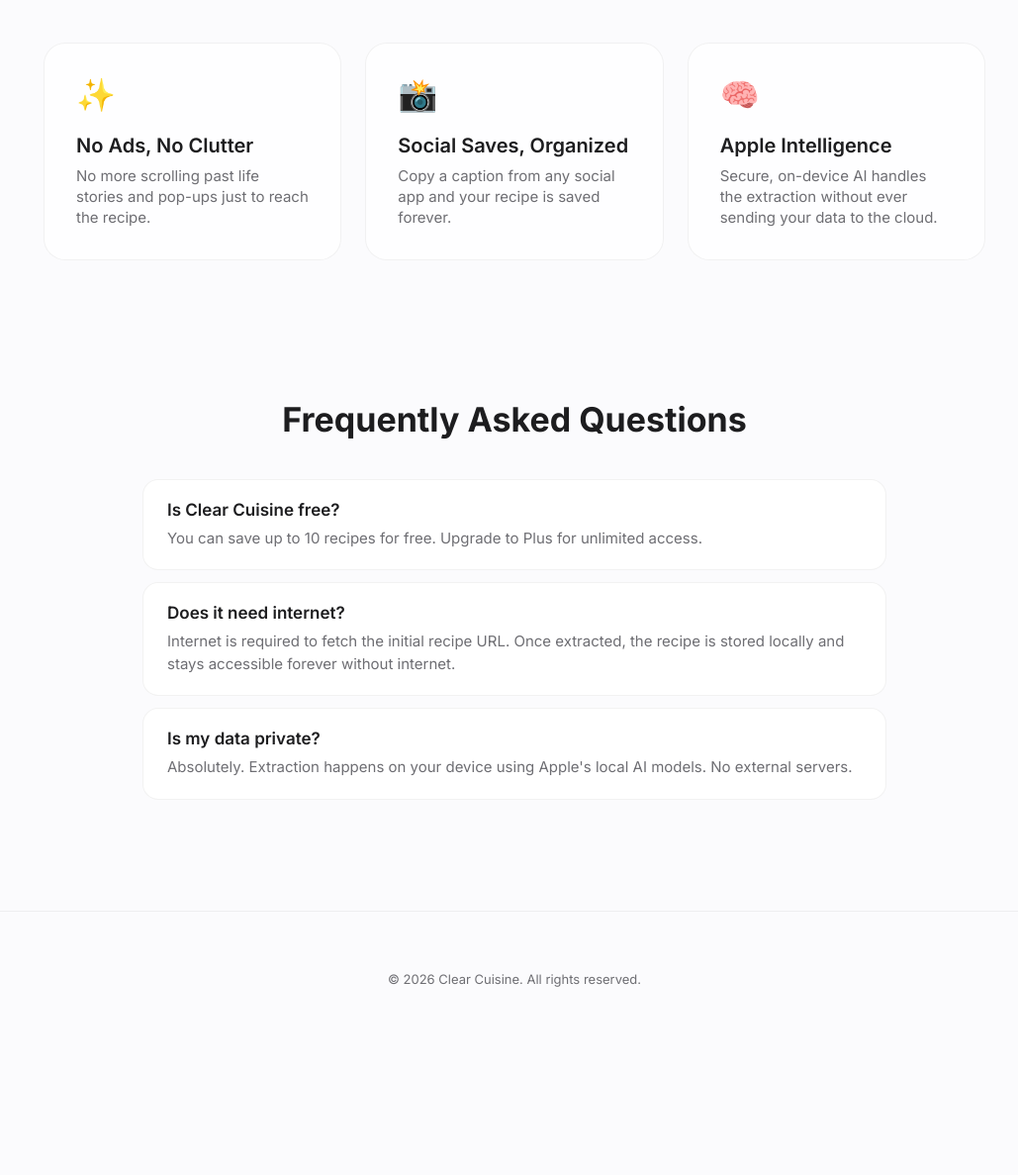
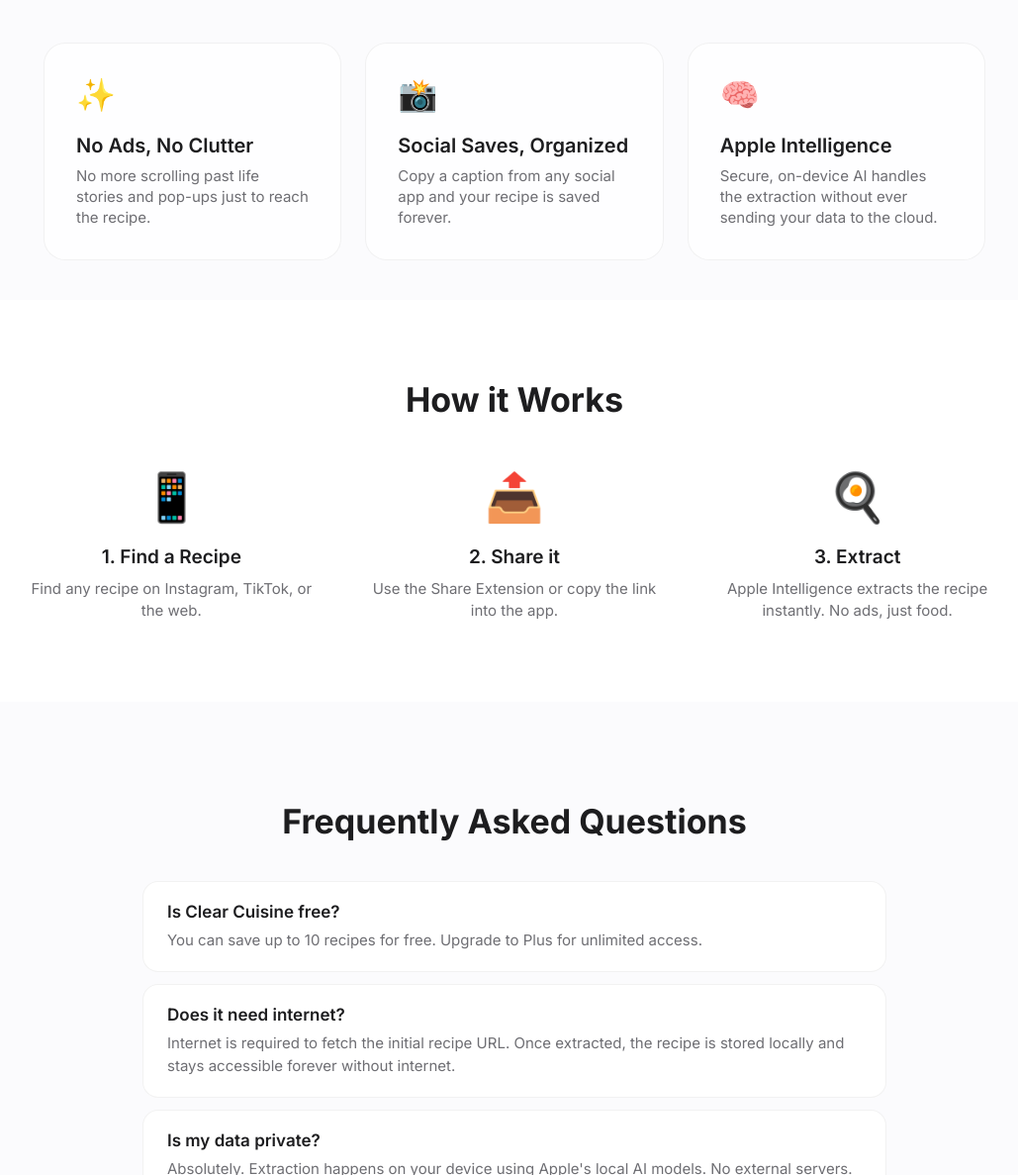
Before and after one commit to veyselkurnaz/Clear-Cuisine, a plain HTML site: page index.html in a window 1280 px wide. Shown: the part 515-1702 px from the top of the page at 99% size, without its empty margins (120-1149 px from the left). Before the commit the page ends 1572 px from the top, so only its background shows below. Drawn offline with Linux system fonts and the light colour scheme.

Commit message:
Update index.html

```diff
--- a/index.html
+++ b/index.html
@@ -1,5 +1,6 @@
 <!DOCTYPE html>
 <html lang="en">
+
 <head>
     <meta charset="UTF-8">
     <meta name="viewport" content="width=device-width, initial-scale=1.0">
@@ -122,6 +123,7 @@
             letter-spacing: -1.2px;
             margin-bottom: 12px;
             background: linear-gradient(180deg, #1d1d1f 0%, #434345 100%);
+            background-clip: text;
             -webkit-background-clip: text;
             -webkit-text-fill-color: transparent;
         }
@@ -184,7 +186,7 @@
         }
 
         .feature-card:hover {
-            box-shadow: 0 10px 30px rgba(0,0,0,0.04);
+            box-shadow: 0 10px 30px rgba(0, 0, 0, 0.04);
             transform: translateY(-2px);
         }
 
@@ -204,6 +206,48 @@
             font-size: 15px;
             color: var(--text-secondary);
             line-height: 1.4;
+        }
+
+        /* How it Works */
+        .how-it-works {
+            background: #fff;
+            padding: 80px 24px;
+            text-align: center;
+        }
+
+        .how-it-works h2 {
+            font-size: 34px;
+            font-weight: 700;
+            margin-bottom: 48px;
+        }
+
+        .steps-container {
+            max-width: 1000px;
+            margin: 0 auto;
+            display: grid;
+            grid-template-columns: repeat(3, 1fr);
+            gap: 40px;
+        }
+
+        .step-item img {
+            width: 100%;
+            max-width: 240px;
+            border-radius: 20px;
+            margin-bottom: 24px;
+            box-shadow: 0 20px 40px rgba(0, 0, 0, 0.06);
+            border: 1px solid var(--card-border);
+        }
+
+        .step-item h4 {
+            font-size: 19px;
+            font-weight: 600;
+            margin-bottom: 10px;
+        }
+
+        .step-item p {
+            font-size: 15px;
+            color: var(--text-secondary);
+            line-height: 1.5;
         }
 
         /* FAQ */
@@ -258,31 +302,40 @@
             .features {
                 grid-template-columns: 1fr;
             }
+
             .hero h1 {
                 font-size: 40px;
             }
+
             .hero p.tagline {
                 font-size: 20px;
             }
+
             .nav-links {
                 display: none;
             }
         }
     </style>
 </head>
+
 <body>
 
     <nav>
         <div class="nav-container">
             <div class="logo">
                 <div class="logo-box">
-                    <svg width="20" height="20" viewBox="0 0 24 24" fill="none" stroke="white" stroke-width="2.5" stroke-linecap="round" stroke-linejoin="round"><path d="M12 2v2M12 20v2M4.93 4.93l1.41 1.41M17.66 17.66l1.41 1.41M2 12h2M20 12h2M6.34 17.66l-1.41 1.41M19.07 4.93l-1.41 1.41"/></svg>
+                    <svg width="20" height="20" viewBox="0 0 24 24" fill="none" stroke="white" stroke-width="2.5"
+                        stroke-linecap="round" stroke-linejoin="round">
+                        <path
+                            d="M12 2v2M12 20v2M4.93 4.93l1.41 1.41M17.66 17.66l1.41 1.41M2 12h2M20 12h2M6.34 17.66l-1.41 1.41M19.07 4.93l-1.41 1.41" />
+                    </svg>
                 </div>
                 Clear Cuisine
             </div>
             <ul class="nav-links">
                 <li><a href="#" data-i18n="nav_gallery">Gallery</a></li>
                 <li><a href="#" data-i18n="nav_faq">FAQ</a></li>
+                <li><a href="privacy.html" data-i18n="nav_privacy">Privacy</a></li>
                 <li><a href="#" data-i18n="nav_support">Support</a></li>
                 <li>
                     <select class="lang-select" id="languageSelector">
@@ -297,10 +350,14 @@
     <header class="hero">
         <h1 data-i18n="hero_title">Cooking, Simplified.</h1>
         <p class="tagline" data-i18n="hero_subtitle">Your recipes, clean and always at hand. 100% Offline.</p>
-        <p class="desc" data-i18n="hero_description">Clear Cuisine automatically removes ads and clutter from any recipe link, leaving you with just what matters: the ingredients and instructions.</p>
+        <p class="desc" data-i18n="hero_description">Clear Cuisine automatically removes ads and clutter from any recipe
+            link, leaving you with just what matters: the ingredients and instructions.</p>
 
         <a href="#" class="app-store-btn">
-            <svg class="app-store-icon" viewBox="0 0 24 24" fill="currentColor"><path d="M18.71 19.5c-.83 1.24-1.71 2.45-3.1 2.48-1.34.03-1.77-.79-3.29-.79-1.53 0-2 .77-3.27.82-1.31.05-2.3-1.32-3.14-2.53C4.25 17 2.94 12.45 4.7 9.39c.87-1.52 2.43-2.48 4.12-2.51 1.28-.02 2.5.87 3.29.87.78 0 2.26-1.07 3.81-.91.65.03 2.47.26 3.64 1.98-.09.06-2.17 1.28-2.15 3.81.03 3.02 2.65 4.03 2.68 4.04-.03.07-.42 1.44-1.38 2.83M13 3.5c.73-.83 1.94-1.46 2.94-1.5.13 1.17-.34 2.35-1.04 3.19-.69.85-1.83 1.51-2.95 1.42-.15-1.15.41-2.35 1.05-3.11z"/></svg>
+            <svg class="app-store-icon" viewBox="0 0 24 24" fill="currentColor">
+                <path
+                    d="M18.71 19.5c-.83 1.24-1.71 2.45-3.1 2.48-1.34.03-1.77-.79-3.29-.79-1.53 0-2 .77-3.27.82-1.31.05-2.3-1.32-3.14-2.53C4.25 17 2.94 12.45 4.7 9.39c.87-1.52 2.43-2.48 4.12-2.51 1.28-.02 2.5.87 3.29.87.78 0 2.26-1.07 3.81-.91.65.03 2.47.26 3.64 1.98-.09.06-2.17 1.28-2.15 3.81.03 3.02 2.65 4.03 2.68 4.04-.03.07-.42 1.44-1.38 2.83M13 3.5c.73-.83 1.94-1.46 2.94-1.5.13 1.17-.34 2.35-1.04 3.19-.69.85-1.83 1.51-2.95 1.42-.15-1.15.41-2.35 1.05-3.11z" />
+            </svg>
             <span data-i18n="cta_download">Download on the App Store</span>
         </a>
     </header>
@@ -319,7 +376,29 @@
         <div class="feature-card">
             <span class="feature-icon">🧠</span>
             <h3 data-i18n="feature_3_title">Apple Intelligence</h3>
-            <p data-i18n="feature_3_desc">Secure, on-device AI handles the extraction without ever sending your data to the cloud.</p>
+            <p data-i18n="feature_3_desc">Secure, on-device AI handles the extraction without ever sending your data to
+                the cloud.</p>
+        </div>
+    </section>
+
+    <section class="how-it-works" id="how-it-works">
+        <h2 data-i18n="how_it_works_title">How it Works</h2>
+        <div class="steps-container">
+            <div class="step-item">
+                <div style="font-size: 48px; margin-bottom: 20px;">📱</div>
+                <h4 data-i18n="step_1_title">1. Find a Recipe</h4>
+                <p data-i18n="step_1_desc">Find any recipe on Instagram, TikTok, or the web.</p>
+            </div>
+            <div class="step-item">
+                <div style="font-size: 48px; margin-bottom: 20px;">📤</div>
+                <h4 data-i18n="step_2_title">2. Share it</h4>
+                <p data-i18n="step_2_desc">Use the Share Extension or copy the link into the app.</p>
+            </div>
+            <div class="step-item">
+                <div style="font-size: 48px; margin-bottom: 20px;">🍳</div>
+                <h4 data-i18n="step_3_title">3. Extract</h4>
+                <p data-i18n="step_3_desc">Apple Intelligence extracts the recipe instantly. No ads, just food.</p>
+            </div>
         </div>
     </section>
 
@@ -332,11 +411,13 @@
         </div>
         <div class="faq-item">
             <h4 data-i18n="faq_q2">Does it work without internet?</h4>
-            <p data-i18n="faq_a2">Yes! Once a recipe is extracted, it is stored locally on your device for offline access.</p>
+            <p data-i18n="faq_a2">Yes! Once a recipe is extracted, it is stored locally on your device for offline
+                access.</p>
         </div>
         <div class="faq-item">
             <h4 data-i18n="faq_q3">Is my data private?</h4>
-            <p data-i18n="faq_a3">Absolutely. Extraction happens on your device using Apple's local AI models. No external servers.</p>
+            <p data-i18n="faq_a3">Absolutely. Extraction happens on your device using Apple's local AI models. No
+                external servers.</p>
         </div>
     </section>
 
@@ -386,4 +467,5 @@
         initI18n();
     </script>
 </body>
+
 </html>
```
